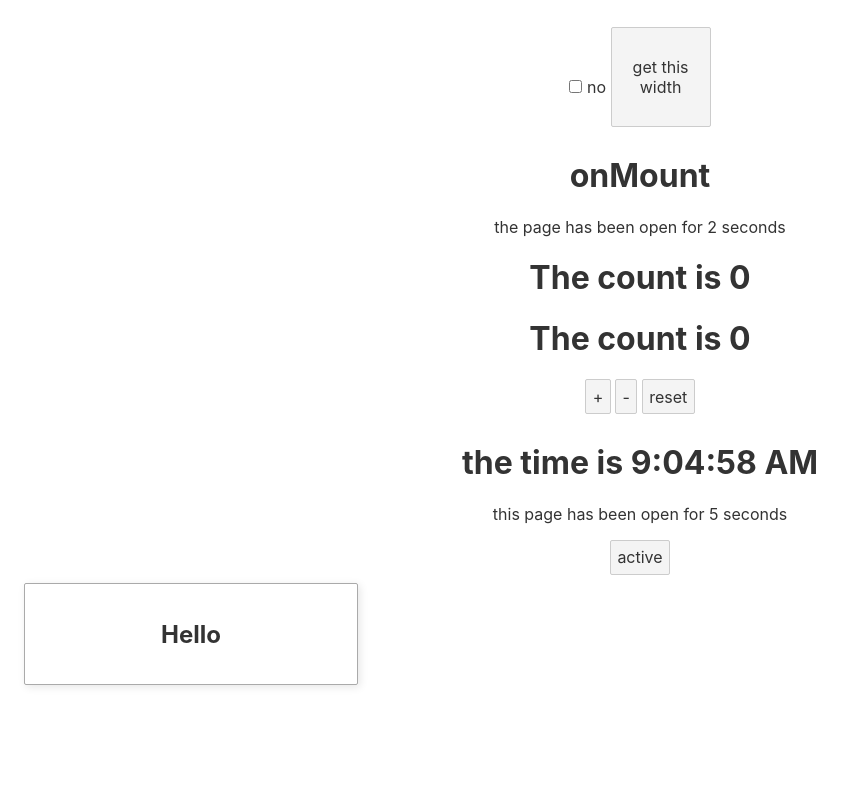
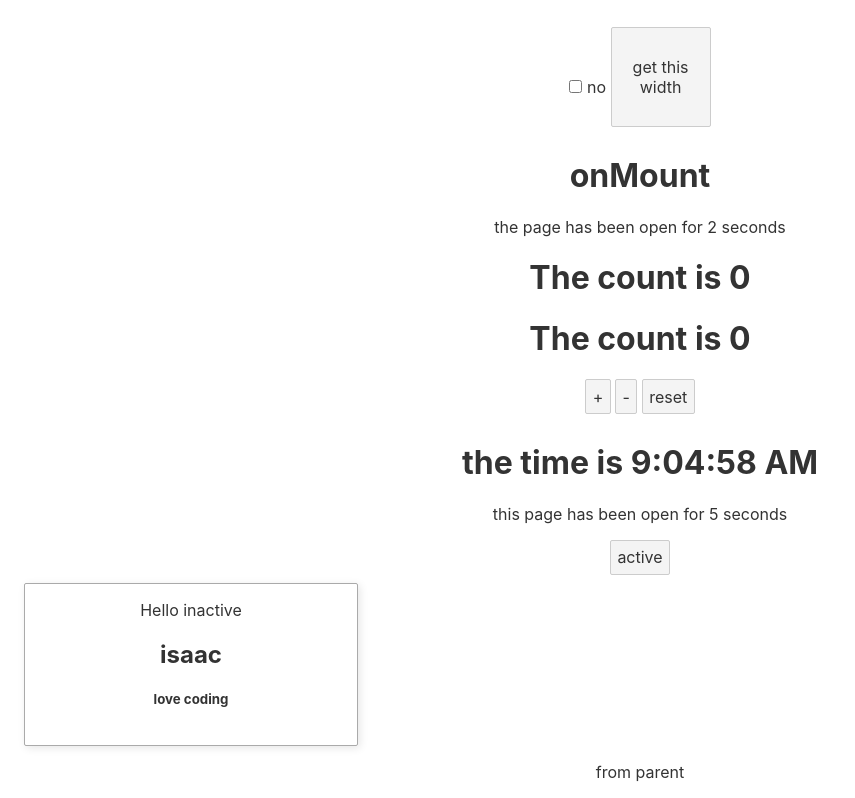
Before and after one commit to isaacy-125/KnowledgeManage, a Svelte app in the folder Svelte/svelte-projects/my-svelte-project/: page / in a window 1280 px wide. Shown: the part 1088-1886 px from the top of the page, without its empty margins (0-855 px from the left). Before the commit the page ends 1805 px from the top, so only its background shows below. Built offline with nearby package versions, Linux system fonts and the light colour scheme.

Commit message:
[ADD]完成svelte

```diff
--- a/Svelte/svelte-projects/my-svelte-project/src/App.svelte
+++ b/Svelte/svelte-projects/my-svelte-project/src/App.svelte
@@ -12,6 +12,7 @@
 	import StoreSvelte from './Store.svelte';
 	import Classes from './Classes.svelte';
 	import SlotParent from './Slots/SlotParent.svelte';
+	import ContextParent from './Context/Parent.svelte';
 
 	export let name;
 </script>
@@ -30,6 +31,7 @@
 	<StoreSvelte />
 	<Classes />
 	<SlotParent />
+	<ContextParent />
 </main>
 
 <style>
--- /dev/null
+++ b/Svelte/svelte-projects/my-svelte-project/src/Context/Child.svelte
@@ -0,0 +1,10 @@
+<script>
+    import { getContext } from 'svelte';
+
+    const { getTransfer } = getContext('key');
+
+    const data = getTransfer();
+</script>
+<div>
+    {data}
+</div>
--- /dev/null
+++ b/Svelte/svelte-projects/my-svelte-project/src/Context/Parent.svelte
@@ -0,0 +1,14 @@
+<script>
+    import { setContext } from 'svelte';
+    import Child from './Child.svelte';
+
+    let transfer = 'from parent';
+
+    // context会像子级传递
+    setContext('key', {
+        getTransfer: () => transfer
+    });
+</script>
+<div>
+    <Child></Child>
+</div>
--- a/Svelte/svelte-projects/my-svelte-project/src/Slots/SlotChild.svelte
+++ b/Svelte/svelte-projects/my-svelte-project/src/Slots/SlotChild.svelte
@@ -9,6 +9,22 @@
 }
 </style>
 
-<div class="box">
-	<slot></slot>
+<script>
+    let hovering;
+</script>
+
+<div
+    class="box"
+    on:mouseenter={() => hovering = true}
+    on:mouseleave={() => hovering = false}
+>
+<!--    如果没有传入slot 则默认显示如下-->
+<!--    给父级回传参数-->
+    <slot hovering={hovering}></slot>
+    <h2>
+        <slot name="name"></slot>
+    </h2>
+    <h5>
+        <slot name="intro"></slot>
+    </h5>
 </div>
--- a/Svelte/svelte-projects/my-svelte-project/src/Slots/SlotParent.svelte
+++ b/Svelte/svelte-projects/my-svelte-project/src/Slots/SlotParent.svelte
@@ -2,6 +2,18 @@
     import SlotChild from './SlotChild.svelte';
 </script>
 
-<SlotChild>
-    <h2>Hello</h2>
+<!--拿到slot回传的参数-->
+<SlotChild let:hovering={active}>
+    Hello
+    {#if active}
+        active
+        {:else}
+        inactive
+    {/if}
+    <span slot="name">
+        isaac
+    </span>
+    <span slot="intro">
+        love coding
+    </span>
 </SlotChild>
```
